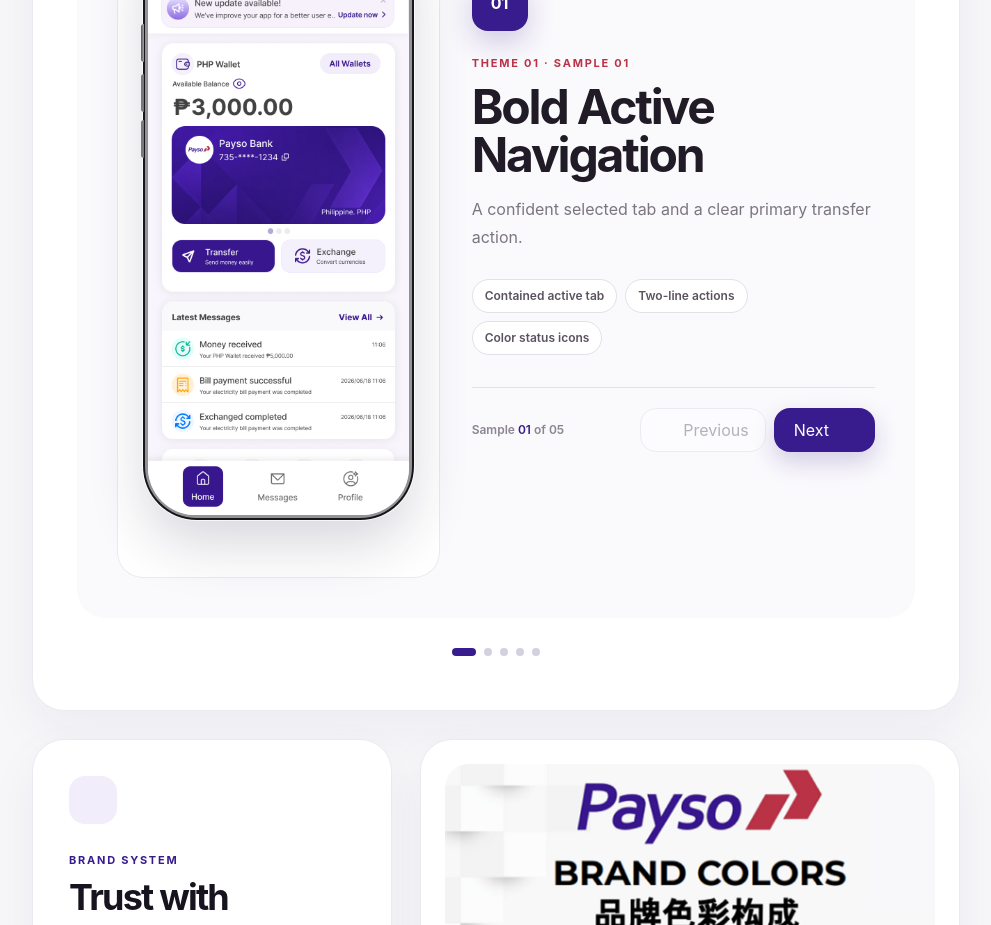
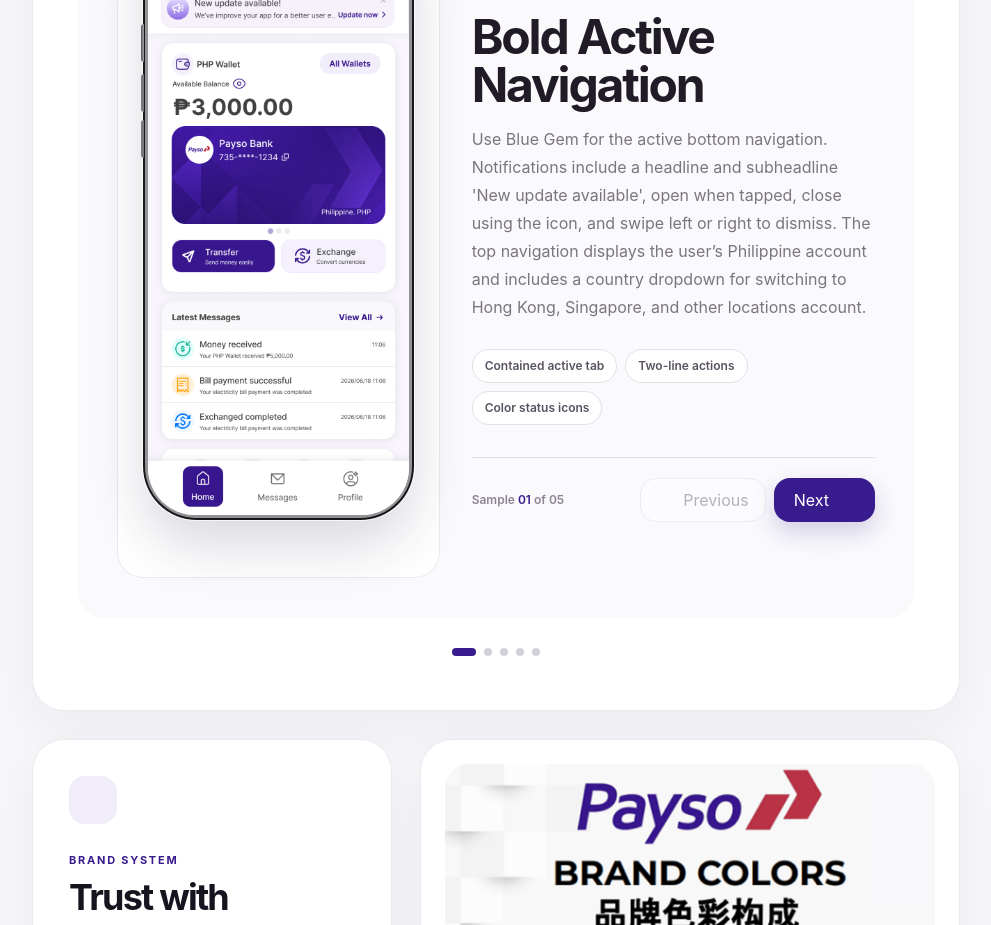
Before and after one commit to stevenzct/remittance-ui-exploration, a Next.js app: page / in a window 1280 px wide. Shown: the part 1520-2445 px from the top of the page, without its empty margins (280-1271 px from the left). Built offline with nearby package versions, Linux system fonts and the light colour scheme; some icons are missing.

Commit message:
chore: update content

```diff
--- a/content/dashboard.ts
+++ b/content/dashboard.ts
@@ -79,7 +79,7 @@
     image: "/assets/sample-01.png",
     label: "Sample 01",
     title: "Bold Active Navigation",
-    description: "A confident selected tab and a clear primary transfer action.",
+    description: "Use Blue Gem for the active bottom navigation. Notifications include a headline and subheadline 'New update available', open when tapped, close using the icon, and swipe left or right to dismiss. The top navigation displays the user’s Philippine account and includes a country dropdown for switching to Hong Kong, Singapore, and other locations account.",
     tags: ["Contained active tab", "Two-line actions", "Color status icons"],
   },
   {
@@ -87,7 +87,7 @@
     image: "/assets/sample-02.png",
     label: "Sample 02",
     title: "Minimal Navigation",
-    description: "A lighter bottom navigation treatment with less visual weight.",
+    description: "A lighter bottom navigation treatment with less visual weight and remove the headline for notification 'We've improve your app for better user experience.'",
     tags: ["Minimal active tab", "Two-line actions", "Color status icons"],
   },
   {
@@ -95,7 +95,7 @@
     image: "/assets/sample-03.png",
     label: "Sample 03",
     title: "Soft Tile Navigation",
-    description: "A softer selected state paired with compact action buttons.",
+    description: "A softer selected active state bottom navigation.",
     tags: ["Soft active tile", "Single-line actions", "Color status icons"],
   },
   {
@@ -103,7 +103,7 @@
     image: "/assets/sample-04.png",
     label: "Sample 04",
     title: "Structured Message Header",
-    description: "Clearer separation and hierarchy above the message list.",
+    description: "Remove the background from the “Latest Messages” header, use a white background with a divider line for visual consistency, and simplify the Transfer and Exchange buttons with short text and  icons only.",
     tags: ["Soft active tile", "Single-line actions", "Section divider"],
   },
   {
@@ -111,7 +111,7 @@
     image: "/assets/sample-05.png",
     label: "Sample 05",
     title: "Top Tab Direction",
-    description: "Country selection moves into a top tab with neutral system icons.",
+    description: "Country selection appears as a top tab with an active color and underline. The active bottom navigation item also uses a top underline.",
     tags: ["Top tab selector", "Neutral actions", "Monochrome icons"],
   },
 ] as const satisfies readonly ShowcaseSample[];
```
